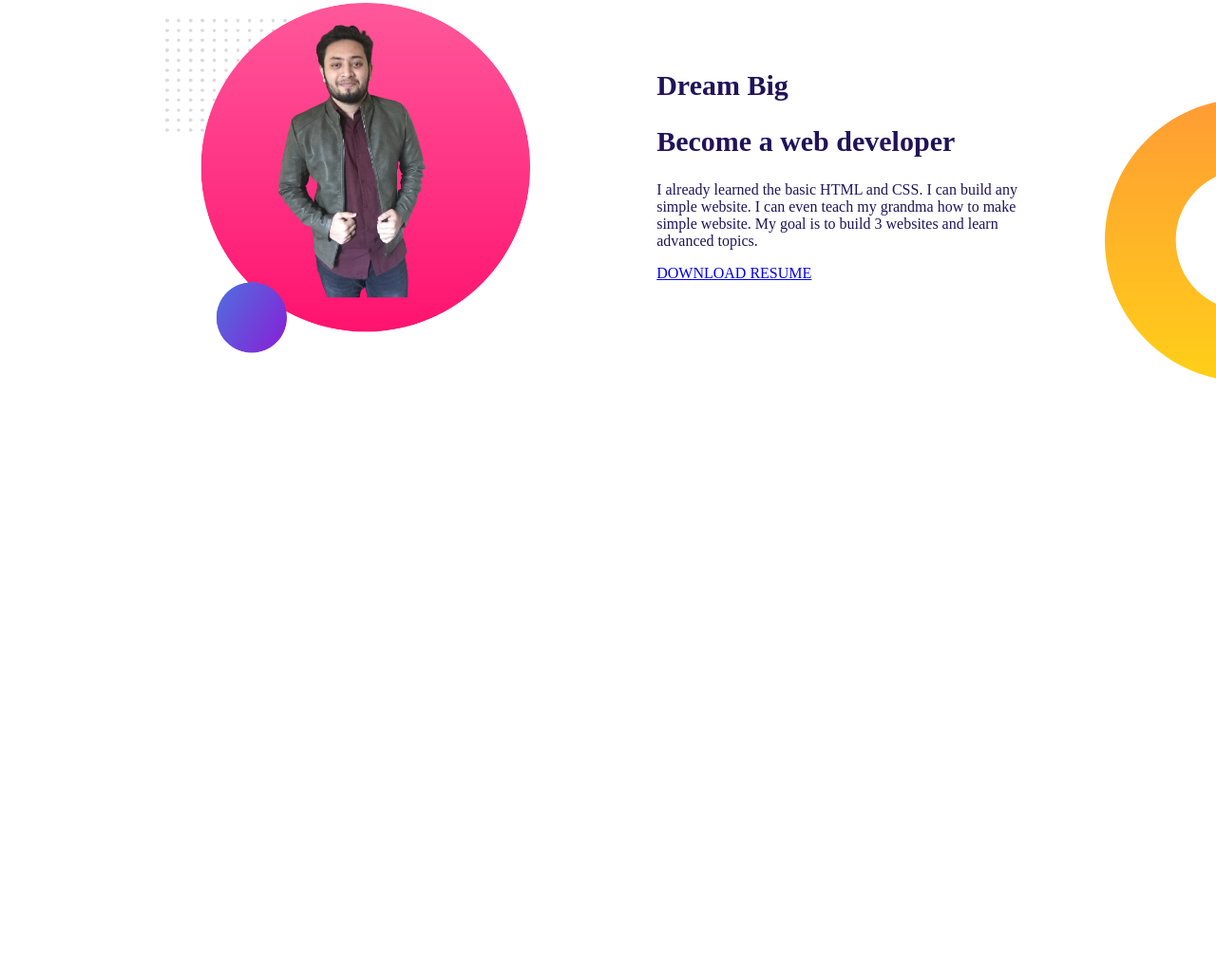
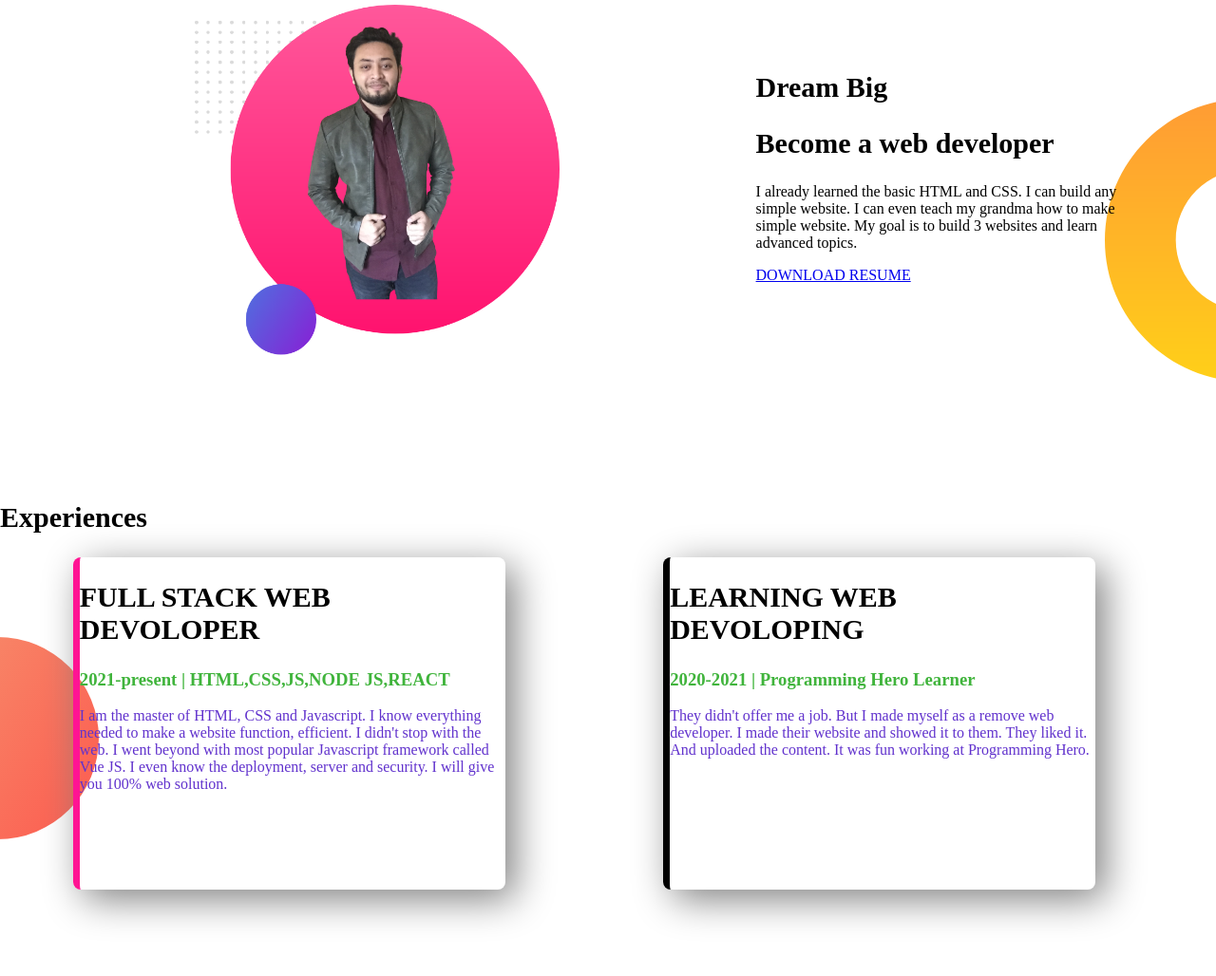
Before and after one commit to Shamim-swe/web-protfolio2, a plain HTML site: page index.html in a window 1280 px wide. Shown: the part 497-1525 px from the top of the page at 95% size. Before the commit the page ends 1000 px from the top, so only its background shows below. Drawn offline with Linux system fonts and the light colour scheme.

Commit message:
first commit

```diff
--- a/index.html
+++ b/index.html
@@ -26,10 +26,10 @@
    </div>
   </section>
   <section class="second">
-    <div class="first">
+    <div class="second-sec">
       <img src="images/my-bg2.png">
     </div>
-    <div class="first">
+    <div class="second-sec">
       <h1>Dream Big</h1>
       <h2>Become a web developer</h2>
       <p>I already learned the basic HTML and CSS. I can build any simple website. I can even teach my grandma how to make simple website. My goal is to build 3 websites and learn advanced topics.</p>
@@ -37,5 +37,20 @@
     </div>
 
   </section>
+  <section class="exp-area">
+    <h2>Experiences</h2>
+    <div  id="s-1" class="third-sec">
+     <h2>FULL STACK WEB DEVOLOPER</h2>
+     <h3>2021-present | HTML,CSS,JS,NODE JS,REACT</h3>
+     <p id="p1">I am the master of HTML, CSS and Javascript. I know everything needed to make a website function, efficient. I didn't stop with the web. I went beyond with most popular Javascript framework called Vue JS. I even know the deployment, server and security. I will give you 100% web solution.</p>
+    </div>
+    <div id="s-2" class="third-sec">
+      <h2>LEARNING WEB DEVOLOPING</h2>
+      <h3>2020-2021 | Programming Hero Learner</h3>
+      <p id="p1">They didn't offer me a job. But I made myself as a remove web developer. I made their website and showed it to them. They liked it. And uploaded the content. It was fun working at Programming Hero.</p>
+
+    </div>
+
+  </section>
 </body>
 </html>
--- a/style.css
+++ b/style.css
@@ -17,9 +17,9 @@ h2{
   width:30%;
   float:left;
   color:rgb(32, 19, 90);
-  margin-left:10%;
+  margin-left:14%;
   padding-left:2%;
-;
+
 }
 .first img{
   width:100%;
@@ -44,9 +44,10 @@ section{
   border-radius: 5px;
   color:white;
 }
-.first img{
+.second-sec img{
   width:100%;
-  padding-left:20px;
+  padding-right:10%;
+  margin-right:10px;
 
 }
 
@@ -64,6 +65,39 @@ section{
 .second-sec{
   width:30%;
   float:left;
-  margin-right:5px;
+
   padding:2px;
+  margin-left:14%;
+  padding-left:2%;
 }
+
+.third-sec{
+  width:35%;
+  float:left;
+  margin-left: 6%;
+  margin-right:7%;
+  box-shadow:10px 10px 40px gray;
+  height:70%;
+  border-radius: 8px;
+
+}
+.exp-area{
+  background-image: url(images/exp-bg.png);
+  background-repeat: no-repeat;
+  background-position: left;
+}
+h3{
+  color:rgb(64, 180, 60);
+}
+#p1{
+  color:rgb(97, 50, 205);
+}
+#s-1{
+  border-left-style:solid;
+  border-left-color: deeppink;
+  border-width:7px;
+}
+#s-2{
+  border-left:7px solid;
+
+  }
```
